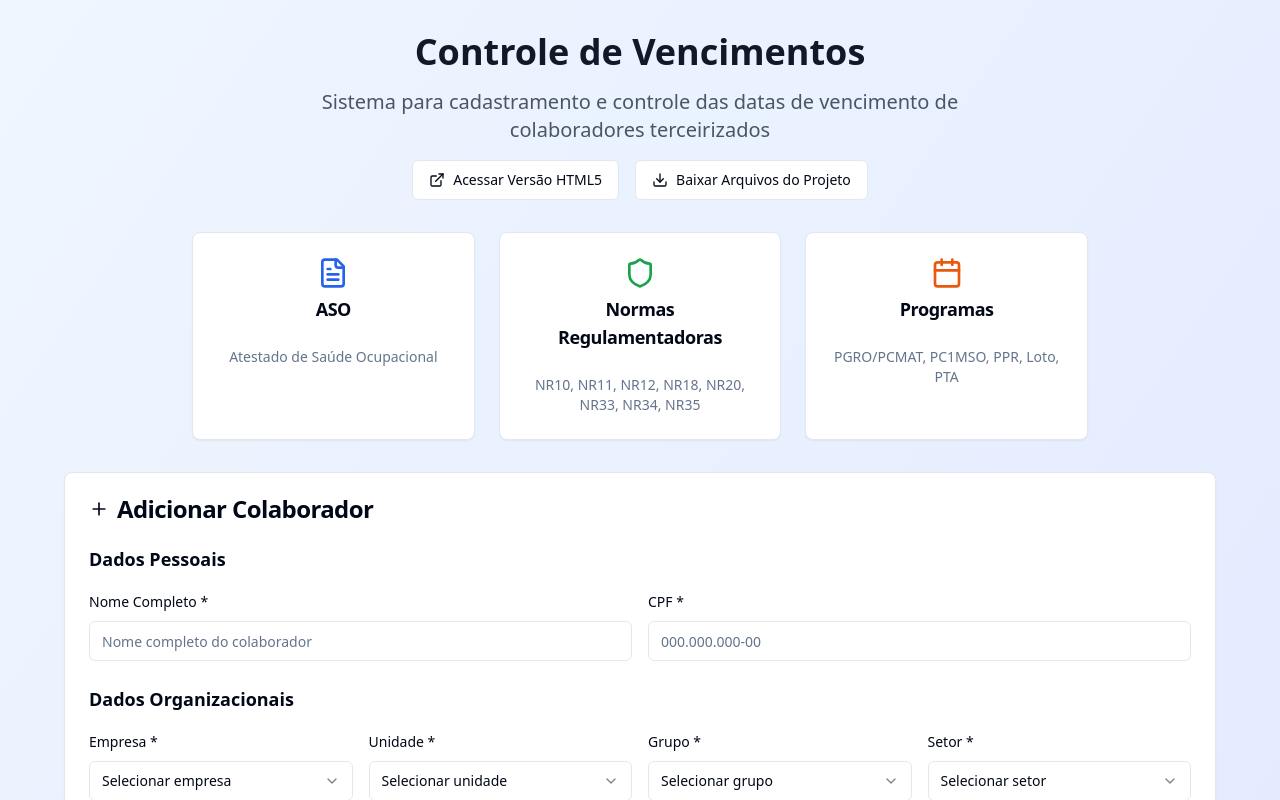
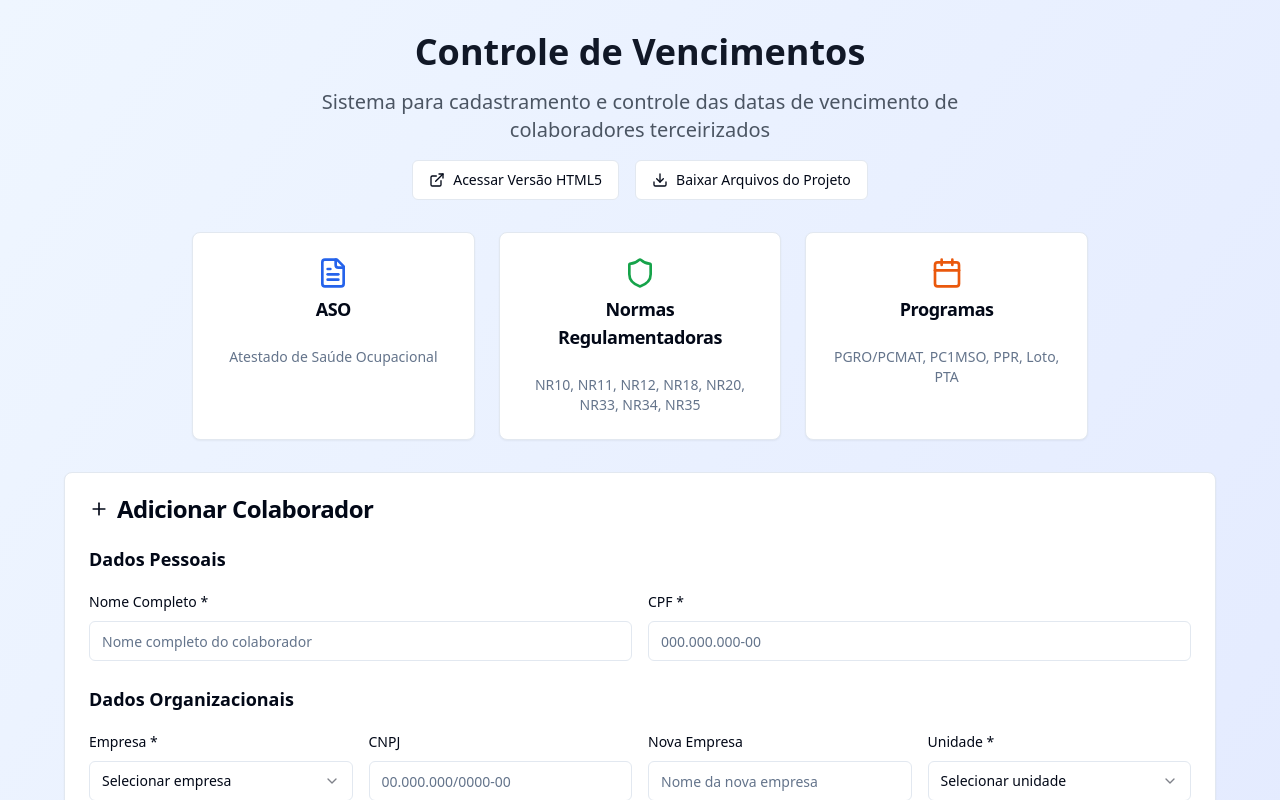
Before and after one commit to ronaldomoscosorm/PrazoTerceirosForm, a React (Vite) app: page / in a window 1280 px wide. Shown: the top 800 px of the page. Built offline with nearby package versions, Linux system fonts and the light colour scheme.

Commit message:
Add CNPJ and Nova Empresa fields
Include CNPJ and Nova Empresa fields in the React version of the collaborator form.

```diff
--- a/src/components/CollaboratorForm.tsx
+++ b/src/components/CollaboratorForm.tsx
@@ -21,6 +21,8 @@ const CollaboratorForm: React.FC<CollaboratorFormProps> = ({ onAddCollaborator }
   const [nomeCompleto, setNomeCompleto] = useState('');
   const [cpf, setCpf] = useState('');
   const [empresa, setEmpresa] = useState('');
+  const [cnpj, setCnpj] = useState('');
+  const [novaEmpresa, setNovaEmpresa] = useState('');
   const [unidade, setUnidade] = useState('');
   const [grupo, setGrupo] = useState('');
   const [setor, setSetor] = useState('');
@@ -2536,6 +2538,12 @@ const CollaboratorForm: React.FC<CollaboratorFormProps> = ({ onAddCollaborator }
     setCpf(formatted);
   };
 
+  const handleCNPJChange = (e: React.ChangeEvent<HTMLInputElement>) => {
+    const value = e.target.value;
+    const formattedValue = value.replace(/\D/g, '').replace(/(\d{2})(\d{3})(\d{3})(\d{4})(\d{2})/, '$1.$2.$3/$4-$5');
+    setCnpj(formattedValue);
+  };
+
   const validateForm = () => {
     if (!nomeCompleto.trim()) {
       toast({
@@ -2613,8 +2621,8 @@ const CollaboratorForm: React.FC<CollaboratorFormProps> = ({ onAddCollaborator }
       nomeCompleto: nomeCompleto.trim(),
       cpf: cpf.trim(),
       empresa,
-      cnpj: '',
-      novaEmpresa: '',
+      cnpj: cnpj.trim(),
+      novaEmpresa: novaEmpresa.trim(),
       unidade,
       grupo,
       setor,
@@ -2650,6 +2658,8 @@ const CollaboratorForm: React.FC<CollaboratorFormProps> = ({ onAddCollaborator }
     setNomeCompleto('');
     setCpf('');
     setEmpresa('');
+    setCnpj('');
+    setNovaEmpresa('');
     setUnidade('');
     setGrupo('');
     setSetor('');
@@ -2781,6 +2791,27 @@ const CollaboratorForm: React.FC<CollaboratorFormProps> = ({ onAddCollaborator }
                 </Select>
               </div>
               <div className="space-y-2">
+                <Label htmlFor="cnpj">CNPJ</Label>
+                <Input
+                  id="cnpj"
+                  type="text"
+                  value={cnpj}
+                  onChange={handleCNPJChange}
+                  placeholder="00.000.000/0000-00"
+                  maxLength={18}
+                />
+              </div>
+              <div className="space-y-2">
+                <Label htmlFor="novaEmpresa">Nova Empresa</Label>
+                <Input
+                  id="novaEmpresa"
+                  type="text"
+                  value={novaEmpresa}
+                  onChange={(e) => setNovaEmpresa(e.target.value)}
+                  placeholder="Nome da nova empresa"
+                />
+              </div>
+              <div className="space-y-2">
                 <Label>Unidade *</Label>
                 <Select value={unidade} onValueChange={setUnidade}>
                   <SelectTrigger>
```
